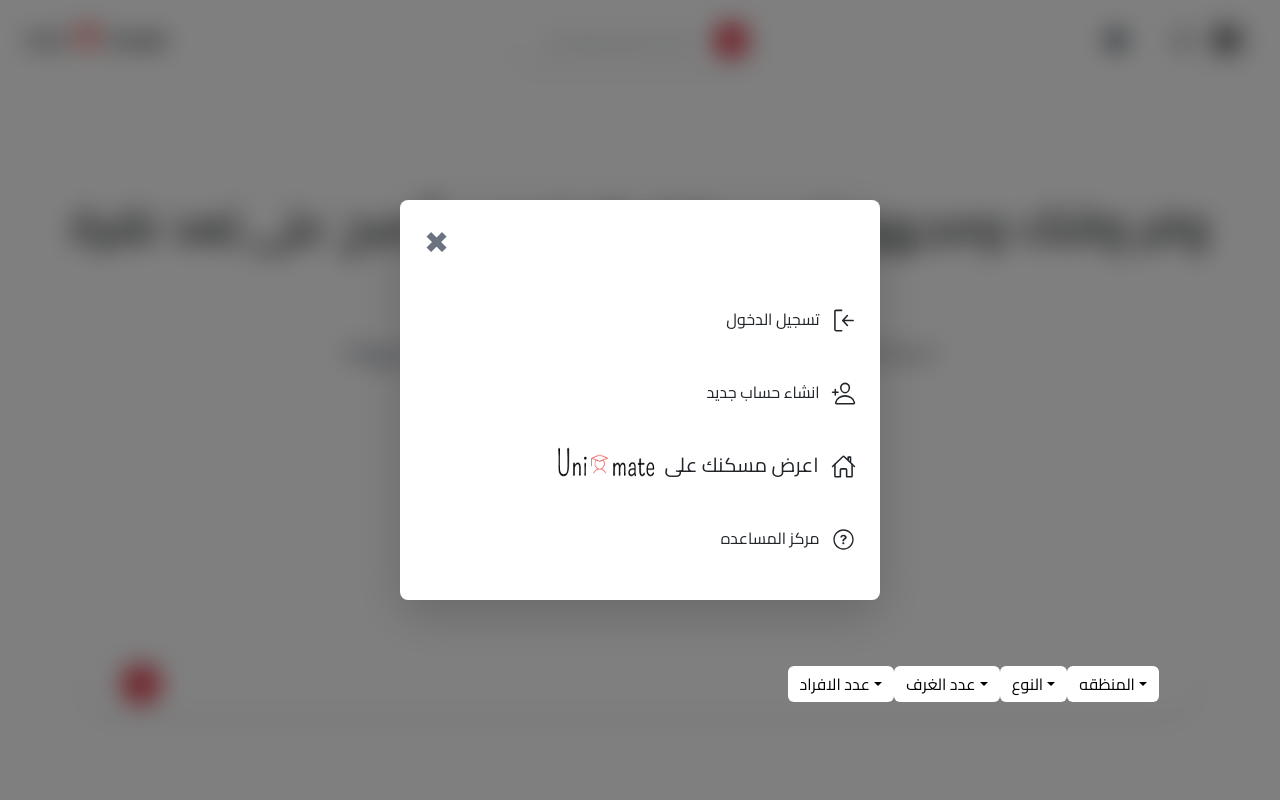
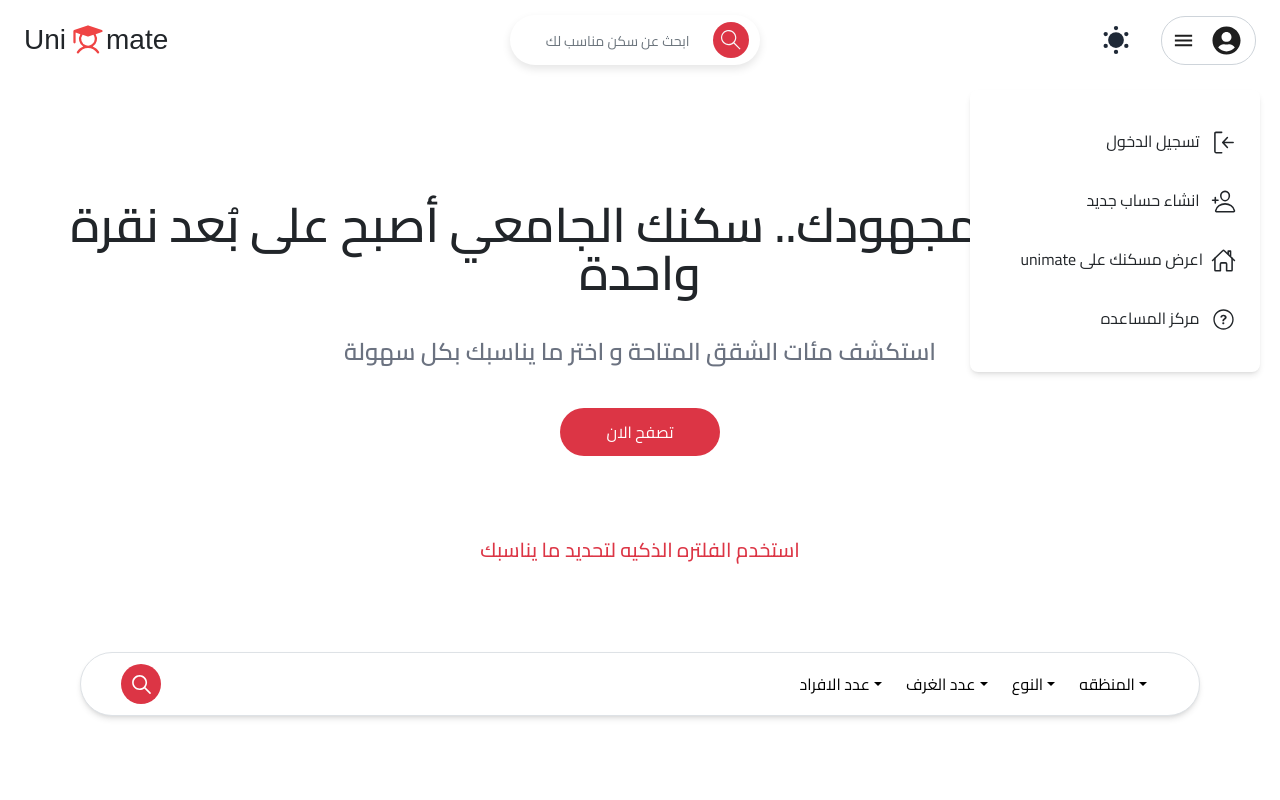
Before and after one commit to Mahmoud-Abd-Elrazek/Unimate, a React (Vite) app: page / in a window 1280 px wide. Both pictures are taken after a click on the element 1208 px from the left and 40 px from the top of the page. Shown: the top 800 px of the page. Built offline with nearby package versions, Linux system fonts and the light colour scheme; a web font is replaced by a local one.

Commit message:
update menucared

```diff
--- a/src/components/MenuCard/menuCard.tsx
+++ b/src/components/MenuCard/menuCard.tsx
@@ -1,36 +1,67 @@
+import { useEffect, useRef, useState } from 'react';
 import { GoSignIn } from "react-icons/go";
 import { IoHomeOutline, IoPersonAddOutline } from "react-icons/io5";
 import { IoIosHelpCircleOutline } from "react-icons/io";
 import { Link } from "react-router-dom";
-import Logo from '../../assets/Frame 371.png';
 
 interface MenuCardProps {
     setIsOpen: (isOpen: boolean) => void;
 }
 
 export default function MenuCard({ setIsOpen }: MenuCardProps) {
+    const cardRef = useRef<HTMLDivElement>(null);
+    const [isVisible, setIsVisible] = useState(true); // for animation class
+
+    // Close on outside click
+    useEffect(() => {
+        function handleClickOutside(event: MouseEvent) {
+            if (cardRef.current && !cardRef.current.contains(event.target as Node)) {
+                closeWithAnimation();
+            }
+        }
+
+        document.addEventListener("mousedown", handleClickOutside);
+        return () => document.removeEventListener("mousedown", handleClickOutside);
+    });
+
+    // Close with animation
+    const closeWithAnimation = () => {
+        setIsVisible(false);
+        setTimeout(() => setIsOpen(false), 300); // match the animation duration
+    };
 
     return (
-        <div className="fixed inset-0 flex items-center justify-center bg-black bg-opacity-50 backdrop-blur-md">
-            <div className="bg-white w-[30rem] h-[25rem] rounded-lg p-6 relative shadow-lg">
-                {/* Close Button */}
-                <button onClick={()=>setIsOpen(false)}
-                    className=" text-3xl  text-gray-500 hover:text-gray-700"
+        <div className="fixed inset-0 z-50">
+            <div ref={cardRef}
+                className={`absolute top-[90px] w-[290px] right-[20px] bg-[white] rounded-lg p-6 shadow-md transition-transform duration-300 ${isVisible ? 'animate-slide-in-left' : 'animate-slide-out-left'}`}>
+                <div className="flex flex-col items-end gap-[2px]">
 
-                >
-                    ✖
-                </button>
+                    <Link to="/SignIn"
+                        className='menu-link w-full text-right hover:bg-[#F1F3F4] hover:pr-1 transition-all duration-200 rounded-md'
+                        onClick={closeWithAnimation}>
+                        تسجيل الدخول <GoSignIn className='IconSize inline my-3 ml-2' />
+                    </Link>
 
-                <div className="flex flex-col items-end space-y-4 pt-8">
-                    <Link to="/SignIn" className='menu-link' onClick={()=>setIsOpen(false)} >تسجيل الدخول <GoSignIn className='IconSize inline my-3 ml-2' /></Link>
-                    <Link to="/register" className='menu-link'onClick={()=>setIsOpen(false)} >انشاء حساب جديد <IoPersonAddOutline className='IconSize inline my-3 ml-2' /></Link>
-                    <div className="flex items-center text-xl"onClick={()=>setIsOpen(false)}>
-                    <Link to="/SignOut" className='menu-link'onClick={()=>setIsOpen(false)}>
-                        <img src={Logo} alt="img" className="inline w-[100px] h-[3rem] pb-1.5 mr-1" /> اعرض مسكنك على <IoHomeOutline className='IconSize inline my-3 ml-2' />
+                    <Link to="/register"
+                        className='menu-link w-full text-right hover:bg-[#F1F3F4] hover:pr-1 transition-all duration-200 rounded-md'
+                        onClick={closeWithAnimation}>
+                        انشاء حساب جديد <IoPersonAddOutline className='IconSize inline my-3 ml-2' />
                     </Link>
-                    </div>
-                    <Link to="/help" className='menu-link' onClick={()=>setIsOpen(false)}>مركز المساعده <IoIosHelpCircleOutline className='IconSize inline my-3 ml-2'/></Link>
+
+                    <Link to="/SignOut"
+                        className='menu-link w-full text-right hover:bg-[#F1F3F4] hover:pr-1 transition-all duration-200 rounded-md'
+                        onClick={closeWithAnimation}>
+                        unimate اعرض مسكنك على
+                        <IoHomeOutline className='IconSize inline my-3 ml-2' />
+                    </Link>
+
+                    <Link to="/help"
+                        className='menu-link w-full text-right hover:bg-[#F1F3F4] hover:pr-1 transition-all duration-200 rounded-md'
+                        onClick={closeWithAnimation}>مركز المساعده <IoIosHelpCircleOutline className='IconSize inline my-3 ml-2' />
+                    </Link>
+
                 </div>
+
             </div>
         </div>
     );
--- a/tailwind.config.js
+++ b/tailwind.config.js
@@ -10,13 +10,18 @@ module.exports = {
         playwrite: ['"Playwrite US Trad"', 'sans-serif'],
       },
       keyframes: {
-        'slide-in': {
-          '0%': { transform: 'translateX(-100%)' },
-          '100%': { transform: 'translateX(0)' },
+        'slide-in-left': {
+          '0%': { transform: 'translateX(100%)', opacity: '0' },
+          '100%': { transform: 'translateX(0)', opacity: '1' },
+        },
+        'slide-out-left': {
+          '0%': { transform: 'translateX(0)', opacity: '1' },
+          '100%': { transform: 'translateX(100%)', opacity: '0' },
         },
       },
       animation: {
-        'slide-in': 'slide-in 0.3s ease-out forwards',
+        'slide-in-left': 'slide-in-left 0.4s ease-out forwards',
+        'slide-out-left': 'slide-out-left 0.3s ease-in forwards',
       },
     },
   },
```
